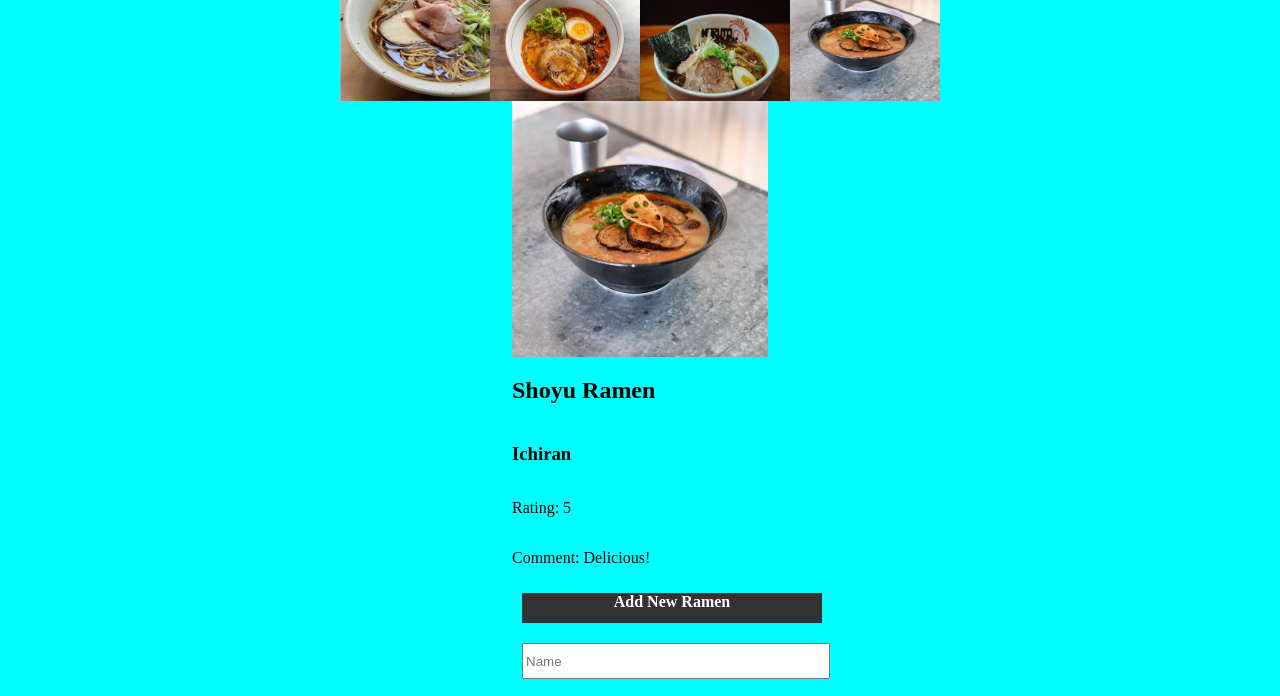
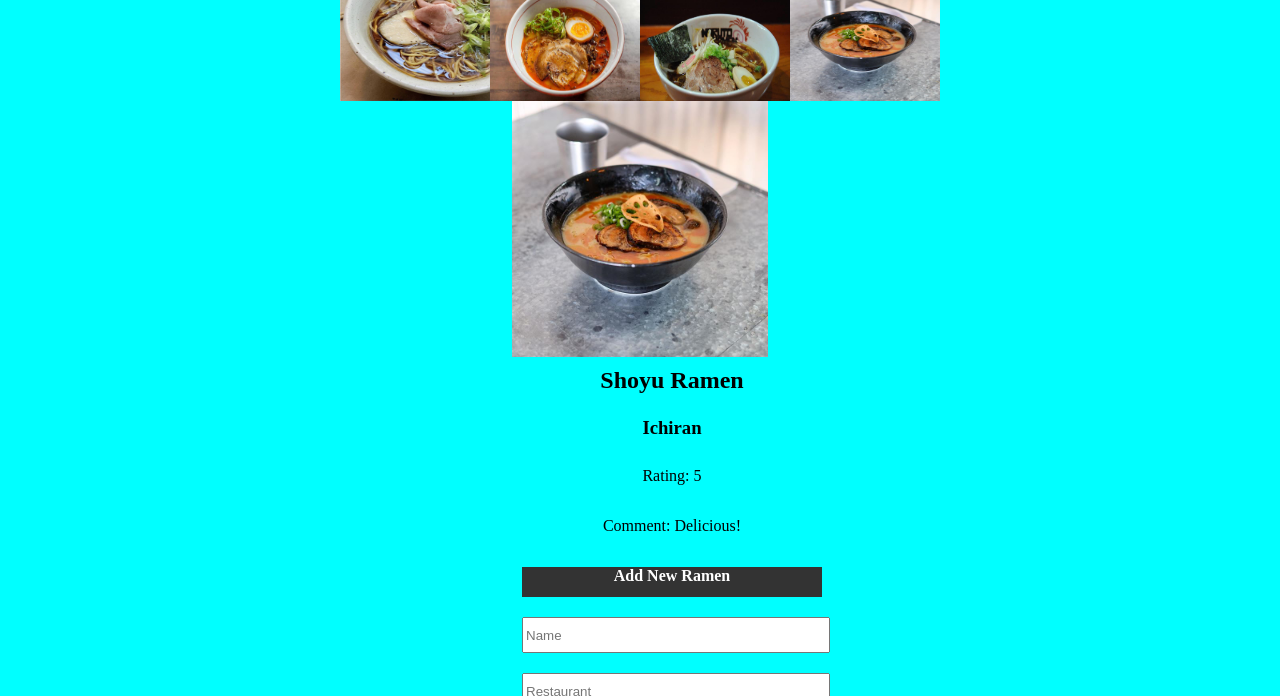
Before and after one commit to Nick-Nyler/ramen-rating-app, a plain HTML site: page index.html in a window 1280 px wide. Shown: the part 89-785 px from the top of the page. Drawn offline with Linux system fonts and the light colour scheme.

Commit message:
center aligned comments

```diff
--- a/css/styles.css
+++ b/css/styles.css
@@ -71,3 +71,24 @@ h4{
     margin: 10px;
     color: white;
 }
+h2{
+    text-align: center;
+    padding: auto;
+    width: 300px;
+    height: 30px;
+    margin: 10px;
+}
+h3{
+    text-align: center;
+    padding: auto;
+    width: 300px;
+    height: 30px;
+    margin: 10px;
+}
+p{
+    text-align: center;
+    padding: auto;
+    width: 300px;
+    height: 30px;
+    margin: 10px;
+}
```
